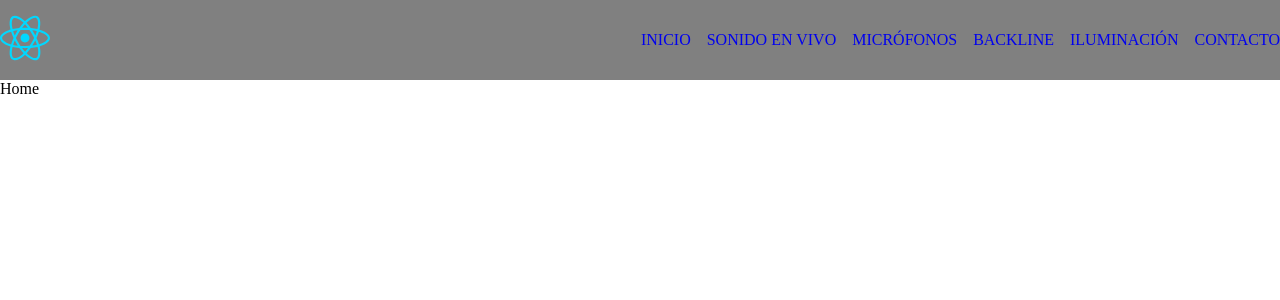
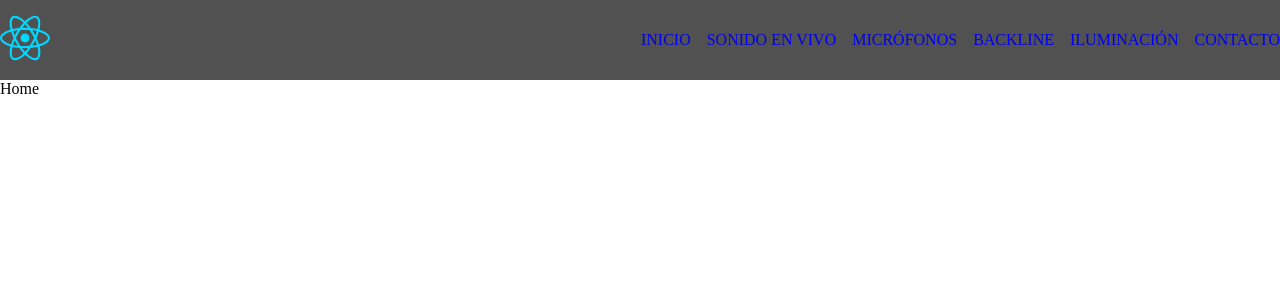
Before and after one commit to brugnoni/ProyectoNivelDos, a React (Vite) app: page / in a window 1280 px wide. Shown: the top 300 px of the page. Built offline with nearby package versions, Linux system fonts and the light colour scheme.

Commit message:
Change color Navbar

```diff
--- a/src/components/NavBar/NavBar.css
+++ b/src/components/NavBar/NavBar.css
@@ -8,7 +8,7 @@
 .navbar {
   display: flex;
   height: 5rem;
-  background-color: grey;
+  background-color: #2b2b2bd1;
   align-items: center;
   justify-content: space-between;
 }
@@ -22,6 +22,7 @@
   list-style: none;
   display: flex;
   gap: 1rem;
+  text-decoration: none;
 }
 
 .navbar a {
```
